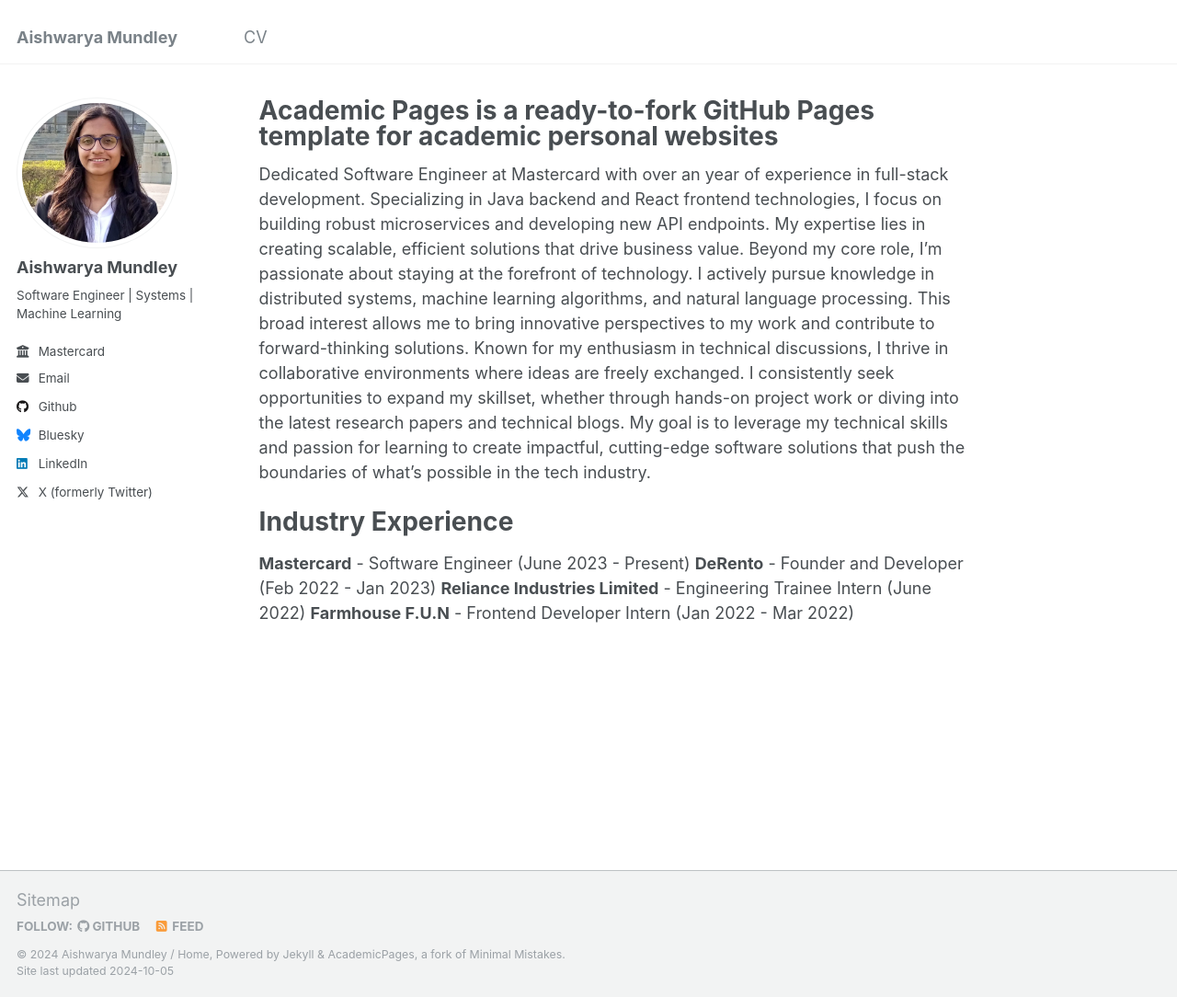
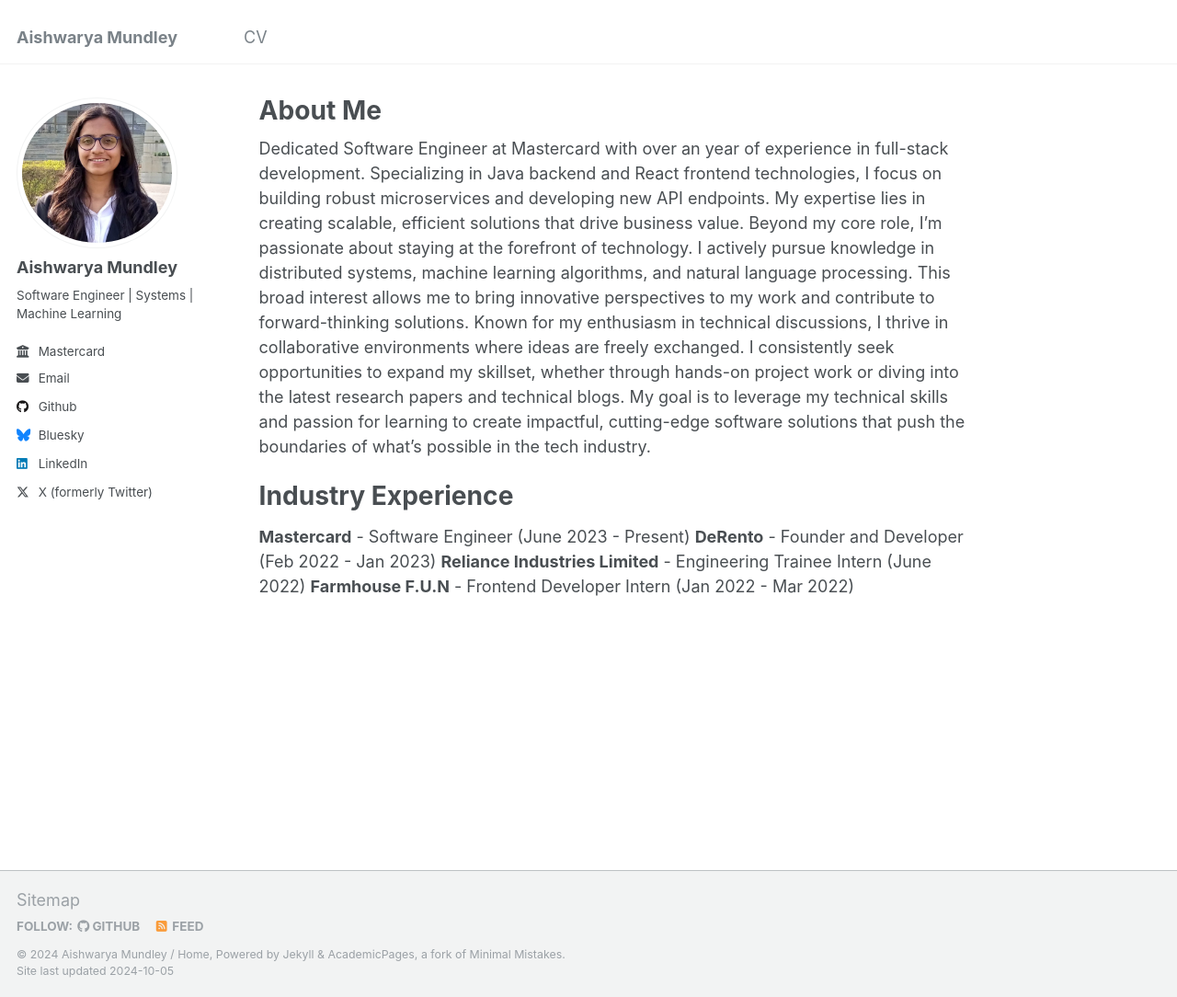
Before and after one commit to aishwarya-mundley/aishwarya-mundley.github.io, a Jekyll site: the page built from _pages/about.md, in a window 1280 px wide and 1084 px high. Shown: the whole window at 92% size. Built offline with Jekyll 4.4.1, drawn with Linux system fonts in a browser that asks for light colours.

Commit message:
changed to profile to png

```diff
--- a/_config.yml
+++ b/_config.yml
@@ -21,7 +21,7 @@
 #               Additional customization can be done by editing /_includes/author-profile.html
 author:
   # Biographic information
-  avatar           : "profile.jpeg"
+  avatar           : "profile.png"
   name             : "Aishwarya Mundley"
   bio              : "Software Engineer | Systems | Machine Learning"
   employer         : "Mastercard"
--- a/_pages/about.md
+++ b/_pages/about.md
@@ -1,6 +1,6 @@
 ---
 permalink: /
-title: "Academic Pages is a ready-to-fork GitHub Pages template for academic personal websites"
+title: "About Me"
 author_profile: true
 redirect_from:
   - /about/
```
Also changed, not shown: images/profile.jpeg (deleted), images/profile.png (added).
